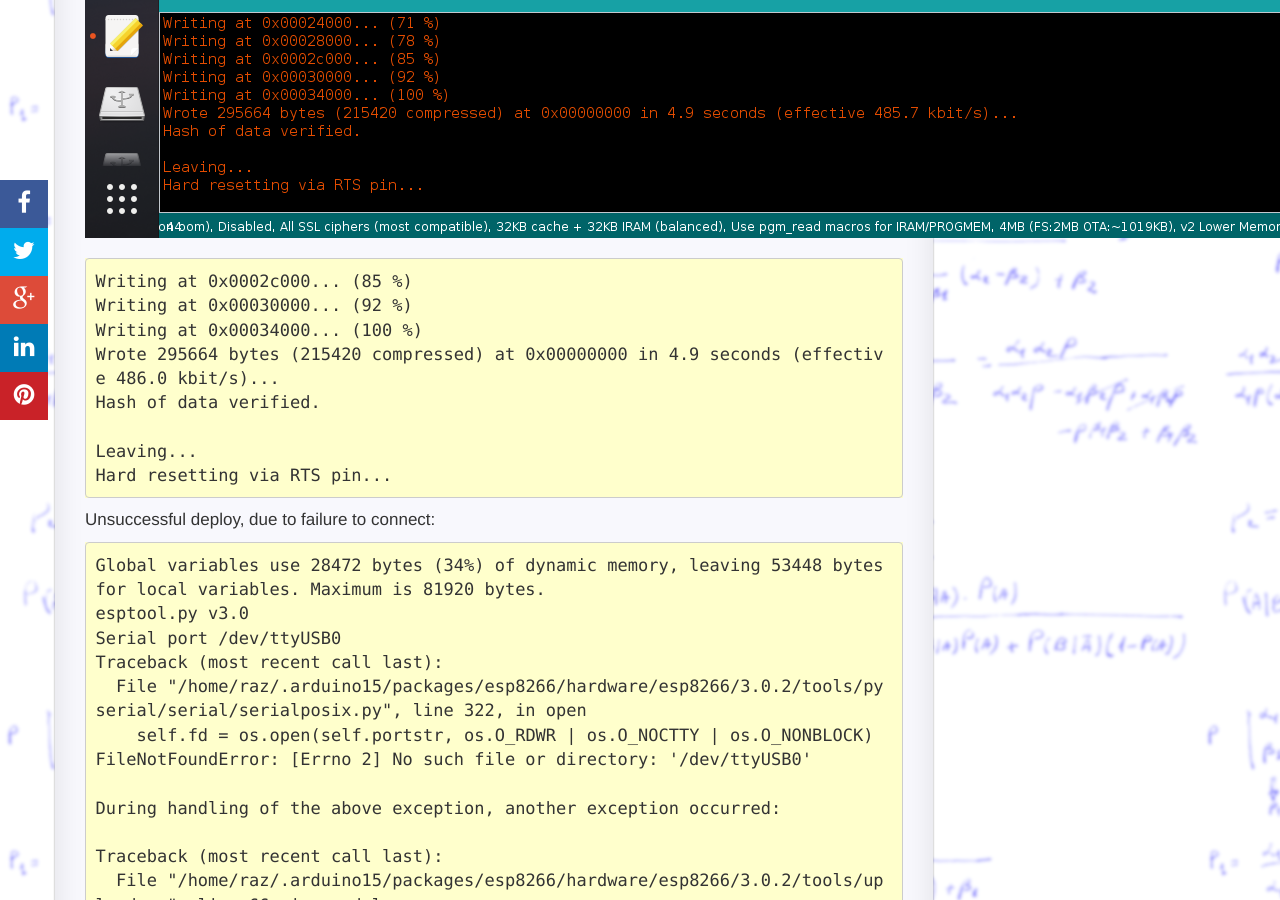
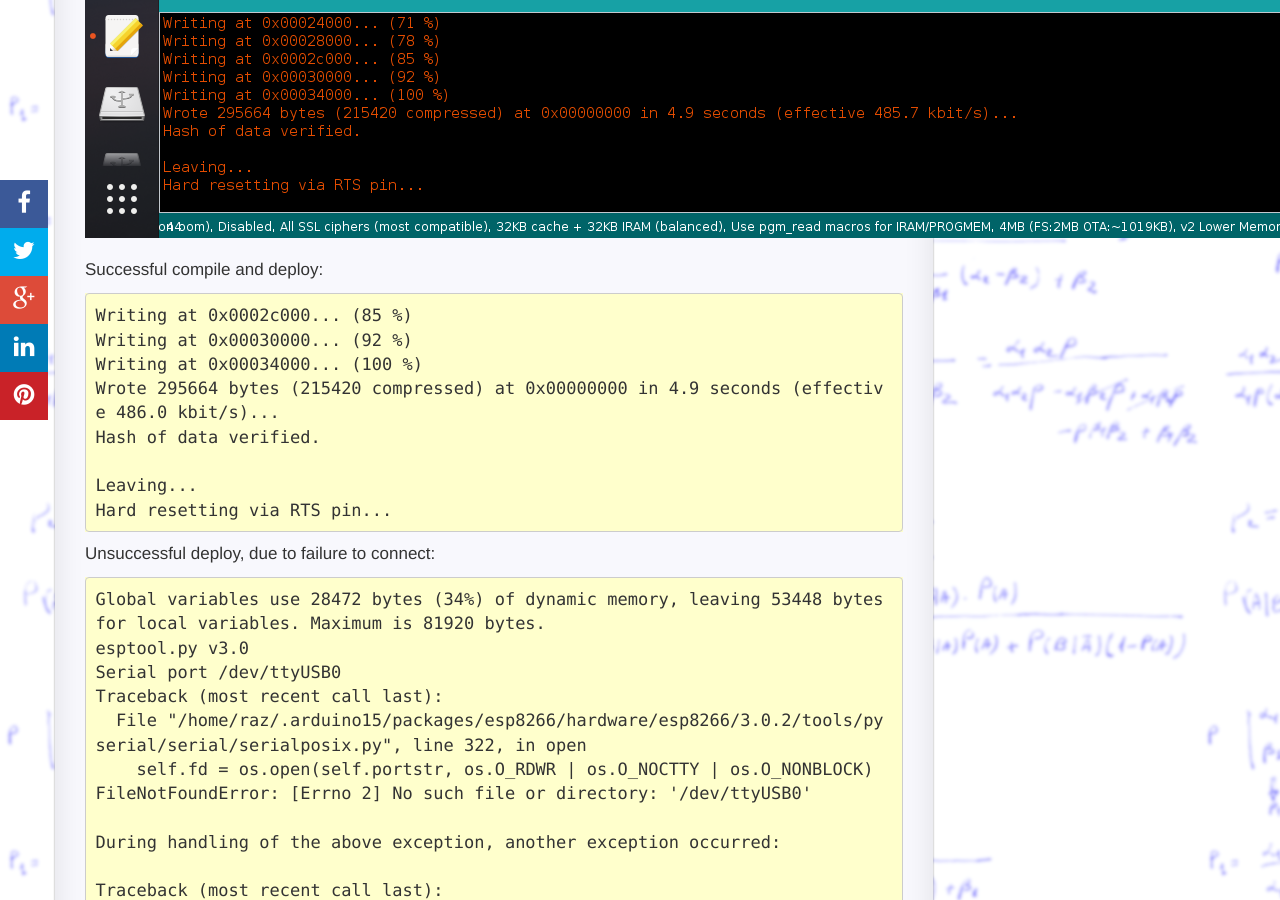
Before and after one commit to RazvanML/reco-link, a Jekyll site: the page built from _posts/2022-09-19-Robot cart software.md, in a window 1280 px wide and 900 px high, scrolled down 3956 px. Built offline with Jekyll 4.4.1, drawn with Linux system fonts in a browser that asks for light colours; nearby versions of some CDN libraries; comment, search, counter and statistics services are not loaded.

Commit message:
Update 2022-09-19-Robot cart software.md

````diff
--- a/_posts/2022-09-19-Robot cart software.md
+++ b/_posts/2022-09-19-Robot cart software.md
@@ -58,6 +58,8 @@ ln -s  /usr/bin/python3 python
     alt='' />
     <figcaption></figcaption>
 </figure>
+
+Successful compile and deploy:
 ```
 Writing at 0x0002c000... (85 %)
 Writing at 0x00030000... (92 %)
@@ -70,6 +72,7 @@ Hard resetting via RTS pin...
 ```
 
 Unsuccessful deploy, due to failure to connect:
+
 ```
 Global variables use 28472 bytes (34%) of dynamic memory, leaving 53448 bytes for local variables. Maximum is 81920 bytes.
 esptool.py v3.0
````
